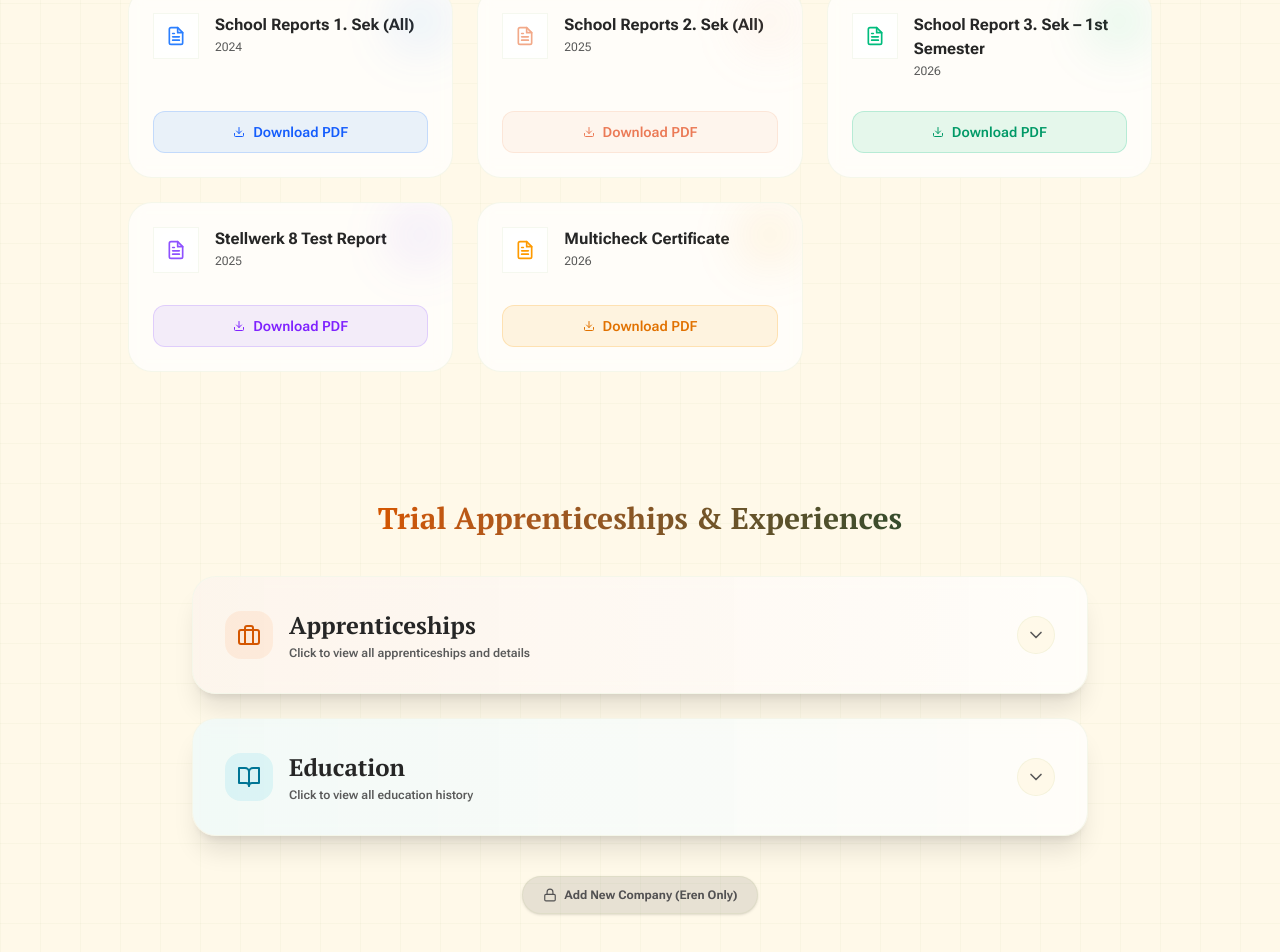
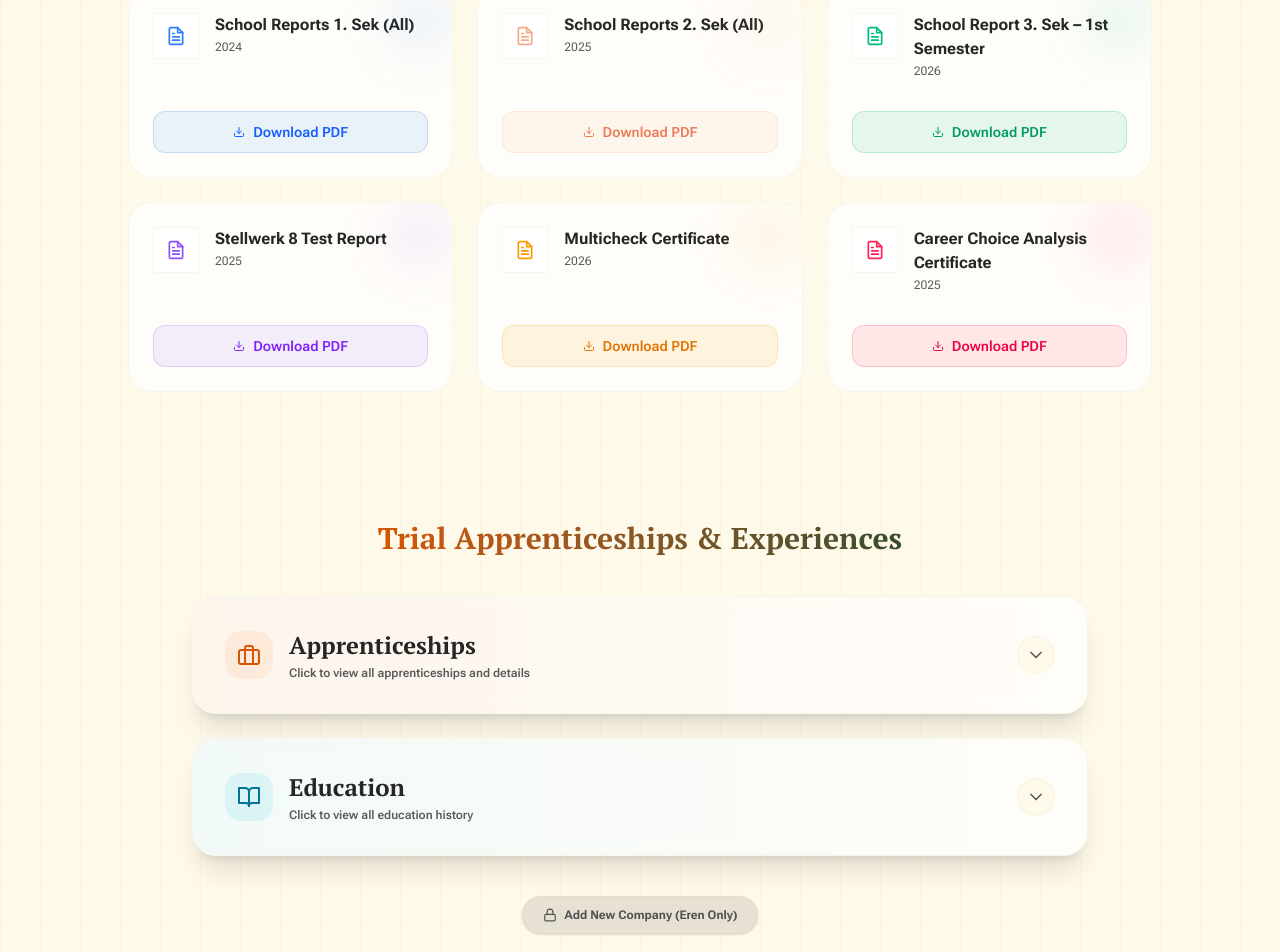
Before and after one commit to xddswi-swiss/lebenslauf, a Next.js app: page / in a window 1280 px wide. Shown: the part 1797-2749 px from the top of the page. Built offline with nearby package versions, Linux system fonts and the light colour scheme.

Commit message:
feat(documents): add Berufswahlanalyse Zertifikat with customized rose theme color

```diff
--- a/src/app/page.tsx
+++ b/src/app/page.tsx
@@ -516,6 +516,12 @@ const MainContent: React.FC = () => {
                   iconHoverBg: "group-hover:bg-amber-500 group-hover:text-white",
                   button: "bg-amber-500/10 hover:bg-amber-500/20 text-amber-600 dark:text-amber-400 border-amber-500/20",
                   glow: "bg-amber-500/10"
+                },
+                {
+                  icon: "text-rose-500 dark:text-rose-400",
+                  iconHoverBg: "group-hover:bg-rose-500 group-hover:text-white",
+                  button: "bg-rose-500/10 hover:bg-rose-500/20 text-rose-600 dark:text-rose-400 border-rose-500/20",
+                  glow: "bg-rose-500/10"
                 }
               ];
 
--- a/src/data/translations.ts
+++ b/src/data/translations.ts
@@ -161,21 +161,24 @@ export const reportItems: Record<Language, ReportItem[]> = {
     { term: 'Zeugnisse 2. Sek (Gesamt)', date: '2025', file: '/assets/pdfs/SekundarSchuleZeugnisse2sek.pdf' },
     { term: 'Semesterzeugnis 3. Sek – 1. Semester', date: '2026', file: '/assets/pdfs/SekundarSchuleZeugnisse3sek.pdf' },
     { term: 'Stellwerk 8 Testbericht', date: '2025', file: '/assets/pdfs/Stellwerk.pdf' },
-    { term: 'Multicheck Zertifikat', date: '2026', file: '/assets/pdfs/Multicheck.pdf' }
+    { term: 'Multicheck Zertifikat', date: '2026', file: '/assets/pdfs/Multicheck.pdf' },
+    { term: 'Berufswahlanalyse Zertifikat', date: '2025', file: '/assets/pdfs/Berufswahlanalyse_Zertifikat.pdf' }
   ],
   tr: [
     { term: '1. Sek Okul Karneleri (Tümü)', date: '2024', file: '/assets/pdfs/SekundarSchuleZeugnisse1sek.pdf' },
     { term: '2. Sek Okul Karneleri (Tümü)', date: '2025', file: '/assets/pdfs/SekundarSchuleZeugnisse2sek.pdf' },
     { term: '3. Sek Güz Dönemi Karnesi', date: '2026', file: '/assets/pdfs/SekundarSchuleZeugnisse3sek.pdf' },
     { term: 'Stellwerk 8 Sınav Sonucu', date: '2025', file: '/assets/pdfs/Stellwerk.pdf' },
-    { term: 'Multicheck Sınav Sonucu', date: '2026', file: '/assets/pdfs/Multicheck.pdf' }
+    { term: 'Multicheck Sınav Sonucu', date: '2026', file: '/assets/pdfs/Multicheck.pdf' },
+    { term: 'Meslek Seçim Analizi Sertifikası', date: '2025', file: '/assets/pdfs/Berufswahlanalyse_Zertifikat.pdf' }
   ],
   en: [
     { term: 'School Reports 1. Sek (All)', date: '2024', file: '/assets/pdfs/SekundarSchuleZeugnisse1sek.pdf' },
     { term: 'School Reports 2. Sek (All)', date: '2025', file: '/assets/pdfs/SekundarSchuleZeugnisse2sek.pdf' },
     { term: 'School Report 3. Sek – 1st Semester', date: '2026', file: '/assets/pdfs/SekundarSchuleZeugnisse3sek.pdf' },
     { term: 'Stellwerk 8 Test Report', date: '2025', file: '/assets/pdfs/Stellwerk.pdf' },
-    { term: 'Multicheck Certificate', date: '2026', file: '/assets/pdfs/Multicheck.pdf' }
+    { term: 'Multicheck Certificate', date: '2026', file: '/assets/pdfs/Multicheck.pdf' },
+    { term: 'Career Choice Analysis Certificate', date: '2025', file: '/assets/pdfs/Berufswahlanalyse_Zertifikat.pdf' }
   ]
 };
 
```
